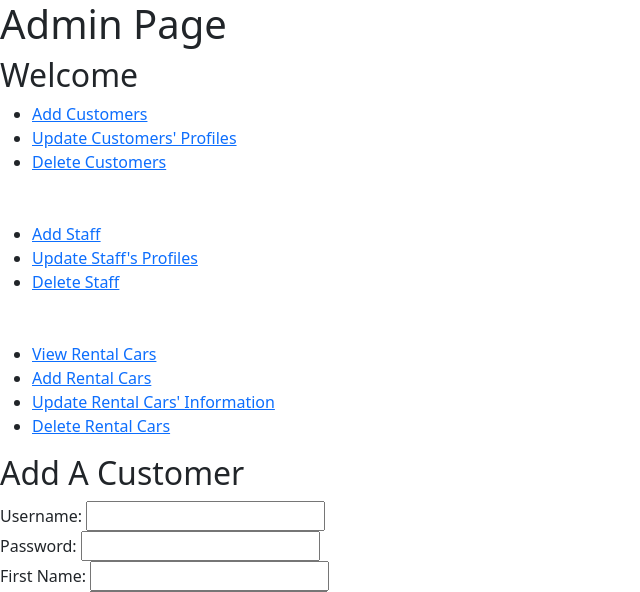
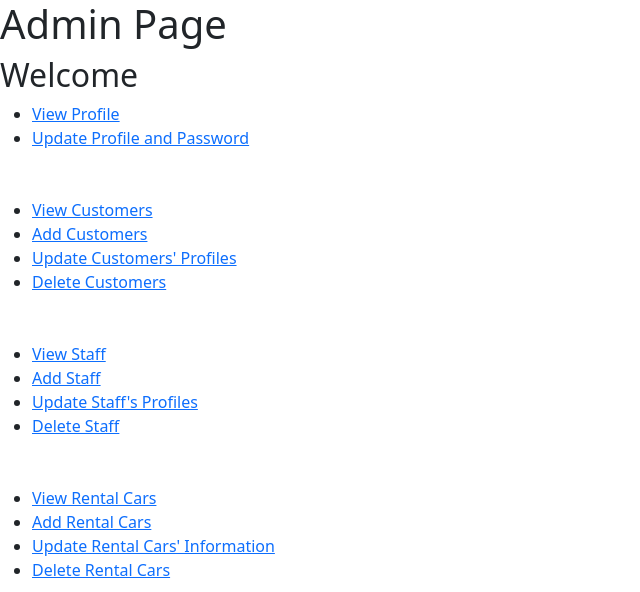
Before and after one commit to nayxie/second-full-stack-carrental, a Flask app: page /userform/1 in a window 1280 px wide. Shown: the top 592 px of the page, without its empty margins (0-640 px from the left). Run offline with Flask 3, Linux system fonts and the light colour scheme; some libraries are stand-ins or nearby versions.

Commit message:
Update adminPage.html

```diff
--- a/rentalcars_webbapp/templates/adminPage.html
+++ b/rentalcars_webbapp/templates/adminPage.html
@@ -12,16 +12,24 @@
             <h1>Admin Page</h1>
             <h2>Welcome {{session['username']}}</h2>
             <ul>
-                <li><a href="{{ url_for('userForm') }}">Add Customers</a></li>
-                <li><a href="{{ url_for('customerList') }}">Update Customers' Profiles</a></li>
-                <li><a href="{{ url_for('customerList2') }}">Delete Customers</a></li><br><br>
-                <li><a href="{{ url_for('userForm') }}">Add Staff</a></li>
-                <li><a href="{{ url_for('home') }}">Update Staff's Profiles</a></li>
-                <li><a href="{{ url_for('home') }}">Delete Staff</a></li><br><br>
-                <li><a href="{{ url_for('home') }}">View Rental Cars</a></li>
-                <li><a href="{{ url_for('home') }}">Add Rental Cars</a></li>
-                <li><a href="{{ url_for('home') }}">Update Rental Cars' Information</a></li>
-                <li><a href="{{ url_for('home') }}">Delete Rental Cars</a></li>
+                <li><a href="{{ url_for('home') }}">View Profile</a></li>
+                <li><a href="{{ url_for('home') }}">Update Profile and Password</a></li><br><br>
+
+
+                <li><a href="/customerlist/{{'adminaccess'}}">View Customers</a></li>
+                <li><a href="/userform/{{'customer'}}">Add Customers</a></li>
+                <li><a href="/customerlist/{{'adminaccess'}}">Update Customers' Profiles</a></li>
+                <li><a href="/customerlist/{{'adminaccess'}}">Delete Customers</a></li><br><br>
+
+                <li><a href="{{ url_for('staffList') }}">View Staff</a></li>
+                <li><a href="/userform/{{'staff'}}">Add Staff</a></li>
+                <li><a href="{{ url_for('staffList') }}">Update Staff's Profiles</a></li>
+                <li><a href="{{ url_for('staffList') }}">Delete Staff</a></li><br><br>
+
+                <li><a href="{{ url_for('carList') }}">View Rental Cars</a></li>
+                <li><a href="{{ url_for('carForm') }}">Add Rental Cars</a></li>
+                <li><a href="{{ url_for('carList') }}">Update Rental Cars' Information</a></li>
+                <li><a href="{{ url_for('carList') }}">Delete Rental Cars</a></li>
             </ul>
       </nav>
       <section class="content">
```
